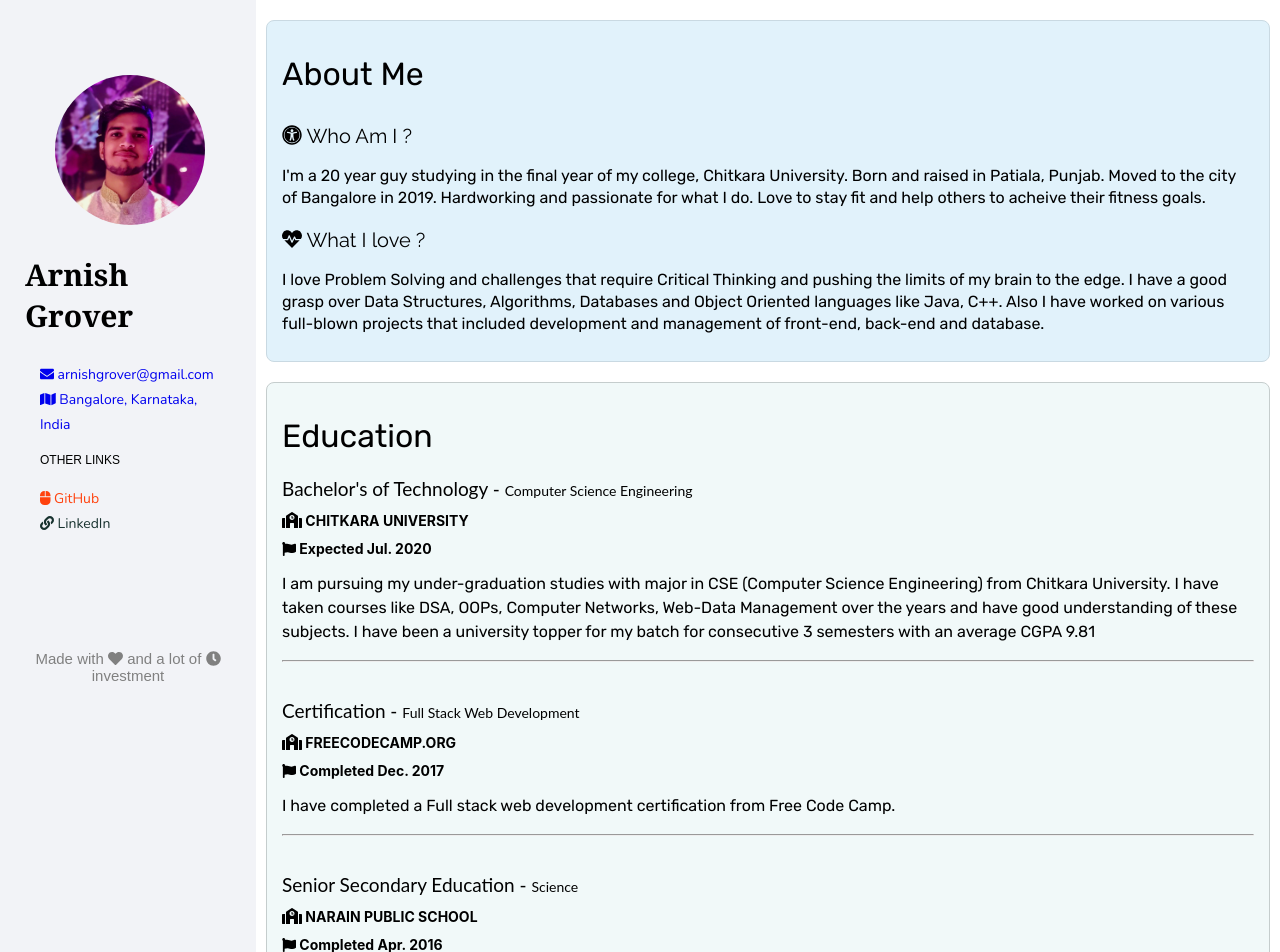
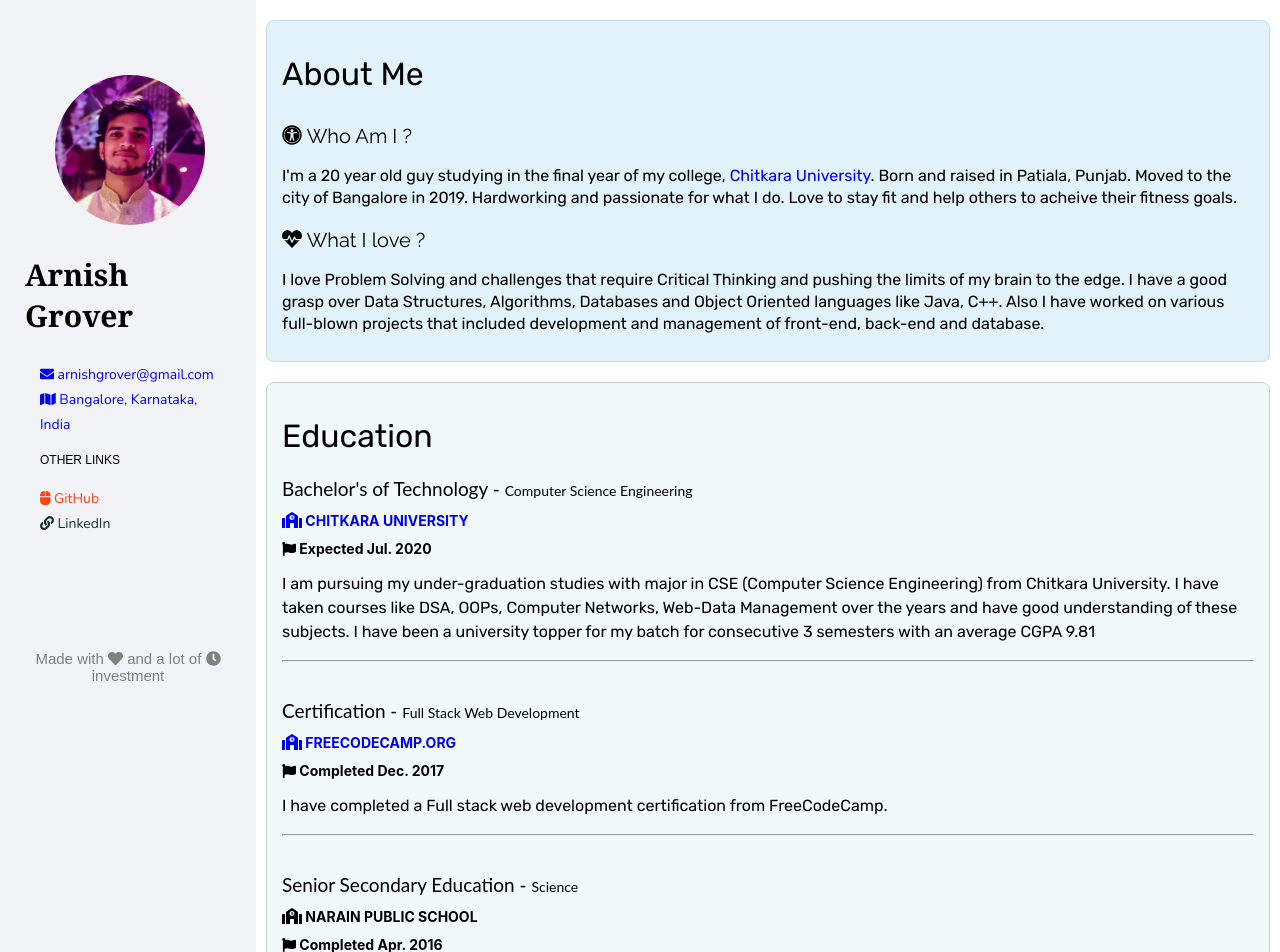
Before and after one commit to arnishgrover/arnishgrover.github.io, a React (Create React App) app: page / in a window 1280 px wide. Shown: the top 952 px of the page. Built offline with nearby package versions, Linux system fonts and the light colour scheme.

Commit message:
added relavant links

```diff
--- a/src/components/AboutMe/AboutMe.js
+++ b/src/components/AboutMe/AboutMe.js
@@ -3,7 +3,7 @@
 import {FontAwesomeIcon} from '@fortawesome/react-fontawesome'
 import {faUniversalAccess, faHeartbeat} from '@fortawesome/free-solid-svg-icons'
 
-
+export const chitkaraLink = "https://www.chitkara.edu.in/"
 class AboutMe extends Component {
     render() {
         return (
@@ -20,7 +20,7 @@
                 </div>
                 <div className='detail'>
                     <p className='detail-text'>
-                        I'm a 20 year guy studying in the final year of my college, Chitkara University.
+                        I'm a 20 year old guy studying in the final year of my college, <a style={{textDecoration: 'none'}} href={chitkaraLink} target='_blank'>Chitkara University</a>.
                         Born and raised in Patiala, Punjab. Moved to the city of Bangalore in 2019. Hardworking and
                         passionate for what I do.
                         Love to stay fit and help others to acheive their fitness goals.
--- a/src/components/Education/Education.js
+++ b/src/components/Education/Education.js
@@ -2,6 +2,9 @@
 import "./Education.css";
 import {FontAwesomeIcon} from '@fortawesome/react-fontawesome'
 import {faFlag, faSchool} from '@fortawesome/free-solid-svg-icons'
+
+export const chitkaraLink = "https://www.chitkara.edu.in/"
+export const freeCodeCampLink = "https://www.freecodecamp.org/"
 
 class Education extends Component {
     render() {
@@ -16,7 +19,7 @@
                 <div className='education-heading-2'>
                     <p className='sub-question-degree'>Bachelor's of Technology - <span style={{fontSize: "14px"}}>Computer Science Engineering</span>
                     </p>
-                    <FontAwesomeIcon icon={faSchool}/><span className='completion'> CHITKARA UNIVERSITY </span>
+                    <a href={chitkaraLink} target="_blank" style={{textDecoration: "none"}} ><FontAwesomeIcon icon={faSchool}/><span className='completion'> CHITKARA UNIVERSITY </span></a>
                     <p className='completion'><FontAwesomeIcon icon={faFlag} size='1x'/> Expected Jul. 2020</p>
                 </div>
                 <div className='education-detail'>
@@ -35,12 +38,12 @@
                 <div className='education-heading-2'>
                     <p className='sub-question-degree'>Certification - <span style={{fontSize: "14px"}}>Full Stack Web Development</span>
                     </p>
-                    <FontAwesomeIcon icon={faSchool}/><span className='completion'> FREECODECAMP.ORG </span>
+                    <a href={freeCodeCampLink} target="_blank" style={{textDecoration: "none"}} ><FontAwesomeIcon icon={faSchool}/><span className='completion'> FREECODECAMP.ORG </span></a>
                     <p className='completion'><FontAwesomeIcon icon={faFlag} size='1x'/> Completed Dec. 2017</p>
                 </div>
                 <div className='education-detail'>
                     <p className='education-detail-text'>
-                        I have completed a Full stack web development certification from Free Code Camp.
+                        I have completed a Full stack web development certification from FreeCodeCamp.
                     </p>
                 </div>
                 <hr /> <br />
```
